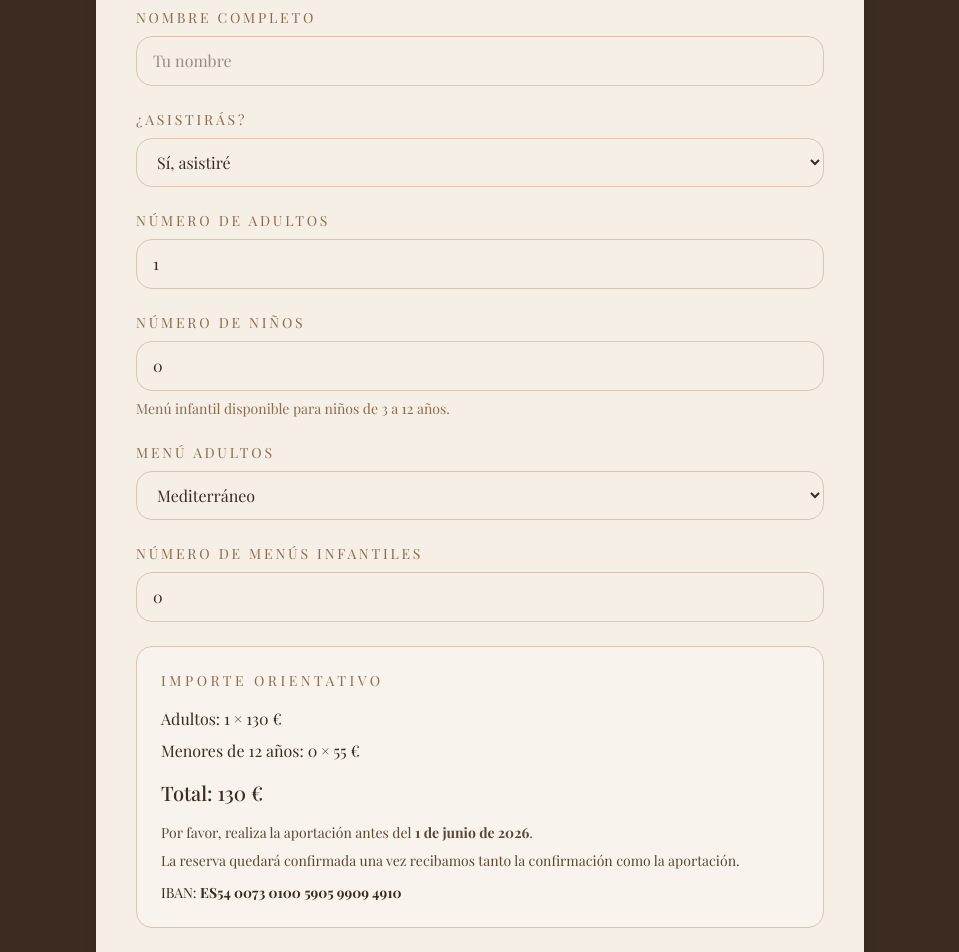
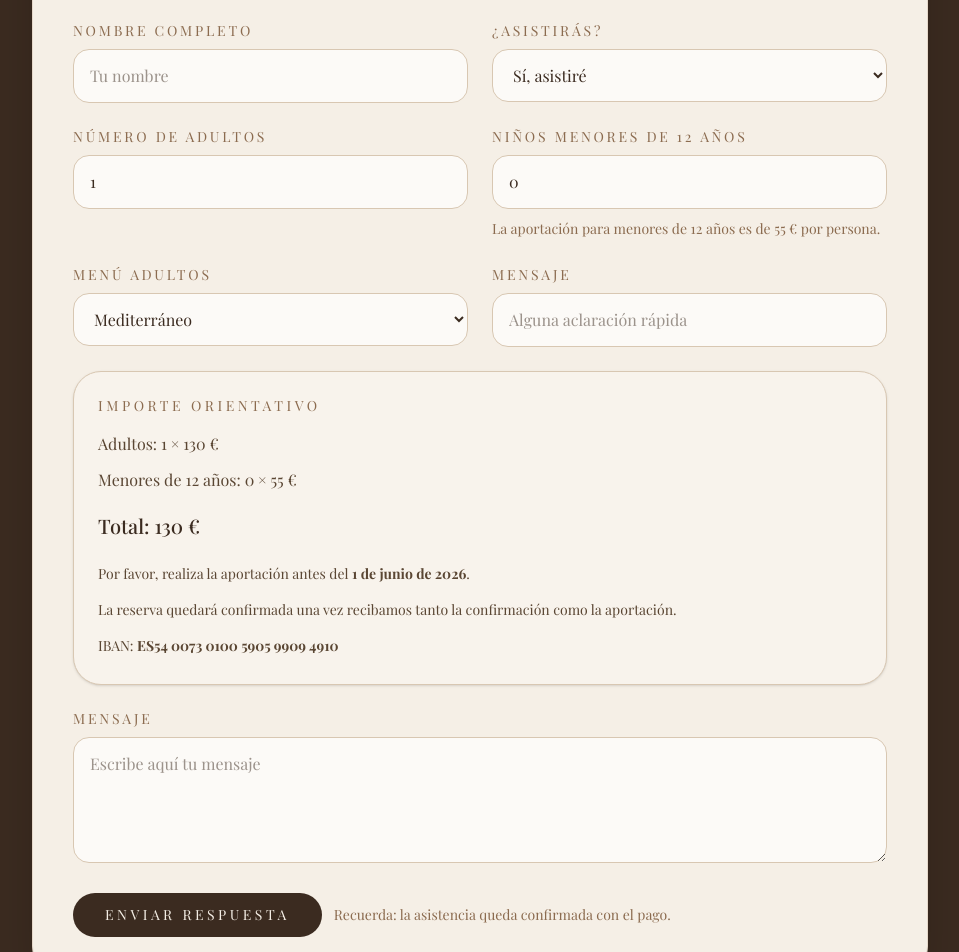
Before and after one commit to Jossych18/boda-web, a Next.js app: page /rsvp in a window 1280 px wide. Shown: the part 340-1292 px from the top of the page, without its empty margins (160-1119 px from the left). Built offline with nearby package versions, Linux system fonts and the light colour scheme; a web font is replaced by a local one.

Commit message:
rsvp visual uniforme con home

```diff
--- a/app/rsvp/page.tsx
+++ b/app/rsvp/page.tsx
@@ -6,13 +6,15 @@ import Link from "next/link";
 export default function RsvpPage() {
   const [enviado, setEnviado] = useState(false);
   const [nombre, setNombre] = useState("");
+  const [asistencia, setAsistencia] = useState("Sí, asistiré");
   const [adultos, setAdultos] = useState(1);
   const [ninos, setNinos] = useState(0);
 
   const PRECIO_ADULTO = 130;
   const PRECIO_NINO = 55;
 
-  const total = adultos * PRECIO_ADULTO + ninos * PRECIO_NINO;
+  const asistira = asistencia === "Sí, asistiré";
+  const total = asistira ? adultos * PRECIO_ADULTO + ninos * PRECIO_NINO : 0;
 
   async function handleSubmit(e: React.FormEvent<HTMLFormElement>) {
     e.preventDefault();
@@ -32,6 +34,7 @@ export default function RsvpPage() {
       setNombre((data.get("nombre") as string) || "");
       setEnviado(true);
       form.reset();
+      setAsistencia("Sí, asistiré");
       setAdultos(1);
       setNinos(0);
     }
@@ -39,27 +42,34 @@ export default function RsvpPage() {
 
   if (enviado) {
     return (
-      <main className="flex min-h-screen items-center justify-center bg-[#3b2b20] px-4 py-10 text-[#f5efe6] sm:px-6">
-        <div className="w-full max-w-2xl rounded-[2rem] bg-[#f5efe6] p-8 text-center text-[#3b2b20] shadow-2xl sm:p-10">
-          <h1 className="text-3xl font-light sm:text-4xl">
+      <main className="min-h-screen bg-[#3b2b20] px-4 py-10 text-[#f5efe6] sm:px-6 sm:py-16">
+        <div className="mx-auto flex min-h-[80vh] max-w-3xl items-center justify-center">
+          <div className="w-full rounded-[2rem] border border-[#e5d8ca] bg-[#f5efe6] p-8 text-center text-[#3b2b20] shadow-2xl sm:p-10">
+            <p className="text-xs uppercase tracking-[0.3em] text-[#8b6b4f]">
+              Confirmación recibida
+            </p>
+
+            <h1 className="mt-4 text-3xl font-light sm:text-4xl">
               ¡Gracias{nombre ? `, ${nombre}` : ""}!
             </h1>
 
-          <p className="mt-4 text-base text-[#5a4633] sm:text-lg">
-            Hemos recibido tu confirmación 💍
+            <p className="mt-4 text-base leading-7 text-[#5a4633] sm:text-lg">
+              Hemos recibido tu respuesta 💍
             </p>
 
-          <p className="mt-3 text-sm text-[#8b6b4f] sm:text-base">
-            Recuerda realizar la aportación correspondiente antes del 1 de junio
-            de 2026 para confirmar la reserva.
+            <p className="mt-3 text-sm leading-7 text-[#8b6b4f] sm:text-base">
+              {asistira
+                ? "Recuerda realizar la aportación correspondiente antes del 1 de junio de 2026 para confirmar la reserva."
+                : "Gracias por avisarnos con antelación."}
             </p>
 
-          <a
+            <Link
               href="/"
-            className="mt-8 inline-block rounded-full bg-[#3b2b20] px-6 py-3 text-xs uppercase tracking-[0.25em] text-[#f5efe6] transition hover:bg-[#5a4633] sm:px-8 sm:text-sm"
+              className="mt-8 inline-block rounded-full bg-[#3b2b20] px-8 py-3 text-xs uppercase tracking-[0.25em] text-[#f5efe6] transition hover:bg-[#5a4633] sm:text-sm"
             >
               Volver a la invitación
-          </a>
+            </Link>
+          </div>
         </div>
       </main>
     );
@@ -67,7 +77,8 @@ export default function RsvpPage() {
 
   return (
     <main className="min-h-screen bg-[#3b2b20] px-4 py-10 text-[#f5efe6] sm:px-6 sm:py-16">
-      <div className="mx-auto max-w-3xl rounded-[2rem] bg-[#f5efe6] p-6 text-[#3b2b20] shadow-lg sm:p-8 md:p-10">
+      <div className="mx-auto max-w-4xl">
+        <div className="rounded-[2rem] border border-[#e5d8ca] bg-[#f5efe6] p-6 text-[#3b2b20] shadow-2xl sm:p-8 md:p-10">
           <Link
             href="/"
             className="inline-flex items-center text-xs uppercase tracking-[0.25em] text-[#8b6b4f] transition hover:opacity-70 sm:text-sm"
@@ -75,20 +86,24 @@ export default function RsvpPage() {
             ← Volver a la invitación
           </Link>
 
-        <p className="mt-6 text-xs uppercase tracking-[0.3em] text-[#8b6b4f] sm:text-sm">
+          <div className="mt-6 max-w-2xl">
+            <p className="text-xs uppercase tracking-[0.3em] text-[#8b6b4f] sm:text-sm">
               Confirmar asistencia
             </p>
 
-        <h1 className="mt-4 text-3xl font-light sm:text-4xl">RSVP</h1>
+            <h1 className="mt-4 text-3xl font-light sm:text-4xl md:text-5xl">
+              RSVP
+            </h1>
 
-        <p className="mt-4 text-base text-[#5a4633] sm:text-lg">
+            <p className="mt-4 text-base leading-7 text-[#5a4633] sm:text-lg">
               Nos encantará contar contigo en este día tan especial.
             </p>
 
-        <p className="mt-3 text-sm text-[#8b6b4f] sm:text-base">
-          Por favor, confirma tu asistencia y realiza la aportación antes del
-          01.06.2026.
+            <p className="mt-3 text-sm leading-7 text-[#8b6b4f] sm:text-base">
+              Por favor, confirma tu asistencia y realiza la aportación antes del{" "}
+              <strong>01.06.2026</strong>.
             </p>
+          </div>
 
           <form onSubmit={handleSubmit} className="mt-8 space-y-6 sm:mt-10">
             <input
@@ -96,9 +111,9 @@ export default function RsvpPage() {
               name="_subject"
               value="Nueva confirmación de boda 💍"
             />
-
             <input type="hidden" name="total_aportacion" value={total} />
 
+            <div className="grid gap-6 md:grid-cols-2">
               <div>
                 <label className="mb-2 block text-xs uppercase tracking-[0.2em] text-[#8b6b4f] sm:text-sm">
                   Nombre completo
@@ -107,7 +122,7 @@ export default function RsvpPage() {
                   type="text"
                   name="nombre"
                   required
-              className="w-full rounded-2xl border border-[#d8c7b2] px-4 py-3 outline-none"
+                  className="w-full rounded-2xl border border-[#d8c7b2] bg-[#fcfaf7] px-4 py-3.5 text-[#3b2b20] outline-none transition focus:border-[#8b6b4f]"
                   placeholder="Tu nombre"
                 />
               </div>
@@ -118,13 +133,19 @@ export default function RsvpPage() {
                 </label>
                 <select
                   name="asistencia"
-              className="w-full rounded-2xl border border-[#d8c7b2] px-4 py-3 outline-none"
+                  value={asistencia}
+                  onChange={(e) => setAsistencia(e.target.value)}
+                  className="w-full rounded-2xl border border-[#d8c7b2] bg-[#fcfaf7] px-4 py-3.5 text-[#3b2b20] outline-none transition focus:border-[#8b6b4f]"
                 >
                   <option>Sí, asistiré</option>
                   <option>No podré asistir</option>
                 </select>
               </div>
+            </div>
 
+            {asistira && (
+              <>
+                <div className="grid gap-6 md:grid-cols-2">
                   <div>
                     <label className="mb-2 block text-xs uppercase tracking-[0.2em] text-[#8b6b4f] sm:text-sm">
                       Número de adultos
@@ -134,35 +155,41 @@ export default function RsvpPage() {
                       name="adultos"
                       min="1"
                       value={adultos}
-              onChange={(e) => setAdultos(Number(e.target.value))}
-              className="w-full rounded-2xl border border-[#d8c7b2] px-4 py-3 outline-none"
+                      onChange={(e) =>
+                        setAdultos(Math.max(1, Number(e.target.value) || 1))
+                      }
+                      className="w-full rounded-2xl border border-[#d8c7b2] bg-[#fcfaf7] px-4 py-3.5 text-[#3b2b20] outline-none transition focus:border-[#8b6b4f]"
                     />
                   </div>
 
                   <div>
                     <label className="mb-2 block text-xs uppercase tracking-[0.2em] text-[#8b6b4f] sm:text-sm">
-              Número de niños
+                      Niños menores de 12 años
                     </label>
                     <input
                       type="number"
                       name="ninos"
                       min="0"
                       value={ninos}
-              onChange={(e) => setNinos(Number(e.target.value))}
-              className="w-full rounded-2xl border border-[#d8c7b2] px-4 py-3 outline-none"
+                      onChange={(e) =>
+                        setNinos(Math.max(0, Number(e.target.value) || 0))
+                      }
+                      className="w-full rounded-2xl border border-[#d8c7b2] bg-[#fcfaf7] px-4 py-3.5 text-[#3b2b20] outline-none transition focus:border-[#8b6b4f]"
                     />
-            <p className="mt-2 text-sm text-[#8b6b4f]">
-              Menú infantil disponible para niños de 3 a 12 años.
+                    <p className="mt-2 text-sm leading-6 text-[#8b6b4f]">
+                      La aportación para menores de 12 años es de 55 € por persona.
                     </p>
                   </div>
+                </div>
 
+                <div className="grid gap-6 md:grid-cols-2">
                   <div>
                     <label className="mb-2 block text-xs uppercase tracking-[0.2em] text-[#8b6b4f] sm:text-sm">
                       Menú adultos
                     </label>
                     <select
                       name="menu_adultos"
-              className="w-full rounded-2xl border border-[#d8c7b2] px-4 py-3 outline-none"
+                      className="w-full rounded-2xl border border-[#d8c7b2] bg-[#fcfaf7] px-4 py-3.5 text-[#3b2b20] outline-none transition focus:border-[#8b6b4f]"
                     >
                       <option>Mediterráneo</option>
                       <option>Vegetariano</option>
@@ -171,50 +198,57 @@ export default function RsvpPage() {
 
                   <div>
                     <label className="mb-2 block text-xs uppercase tracking-[0.2em] text-[#8b6b4f] sm:text-sm">
-              Número de menús infantiles
+                      Mensaje
                     </label>
                     <input
-              type="number"
-              name="menus_infantiles"
-              min="0"
-              value={ninos}
-              onChange={(e) => setNinos(Number(e.target.value))}
-              className="w-full rounded-2xl border border-[#d8c7b2] px-4 py-3 outline-none"
-              placeholder="0"
+                      type="text"
+                      name="mensaje_corto"
+                      className="w-full rounded-2xl border border-[#d8c7b2] bg-[#fcfaf7] px-4 py-3.5 text-[#3b2b20] outline-none transition focus:border-[#8b6b4f]"
+                      placeholder="Alguna aclaración rápida"
                     />
                   </div>
+                </div>
 
-          <div className="rounded-2xl border border-[#d8c7b2] bg-[#f8f3ec] p-6 text-[#3b2b20]">
+                <div className="rounded-[1.75rem] border border-[#d8c7b2] bg-[#f8f3ec] p-6 shadow-sm">
                   <p className="text-xs uppercase tracking-[0.25em] text-[#8b6b4f] sm:text-sm">
                     Importe orientativo
                   </p>
 
-            <div className="mt-4 space-y-2 text-sm sm:text-base">
+                  <div className="mt-4 grid gap-3 text-sm text-[#5a4633] sm:text-base">
                     <p>
                       Adultos: {adultos} × {PRECIO_ADULTO} €
                     </p>
                     <p>
                       Menores de 12 años: {ninos} × {PRECIO_NINO} €
                     </p>
-              <p className="pt-2 text-lg font-medium sm:text-xl">
+                    <p className="pt-2 text-lg font-medium text-[#3b2b20] sm:text-xl">
                       Total: {total} €
                     </p>
                   </div>
 
-            <p className="mt-4 text-sm text-[#5a4633]">
+                  <div className="mt-5 space-y-2 text-sm leading-7 text-[#5a4633]">
+                    <p>
                       Por favor, realiza la aportación antes del{" "}
                       <strong>1 de junio de 2026</strong>.
                     </p>
-
-            <p className="mt-2 text-sm text-[#5a4633]">
+                    <p>
                       La reserva quedará confirmada una vez recibamos tanto la
                       confirmación como la aportación.
                     </p>
-
-            <p className="mt-3 text-sm">
+                    <p>
                       IBAN: <strong>ES54 0073 0100 5905 9909 4910</strong>
                     </p>
                   </div>
+                </div>
+              </>
+            )}
+
+            {!asistira && (
+              <div className="rounded-[1.75rem] border border-[#d8c7b2] bg-[#f8f3ec] p-6 text-sm leading-7 text-[#5a4633] shadow-sm">
+                Gracias por avisarnos con antelación. Nos ayudará mucho en la
+                organización del día.
+              </div>
+            )}
 
             <div>
               <label className="mb-2 block text-xs uppercase tracking-[0.2em] text-[#8b6b4f] sm:text-sm">
@@ -223,18 +257,27 @@ export default function RsvpPage() {
               <textarea
                 name="mensaje"
                 rows={4}
-              className="w-full rounded-2xl border border-[#d8c7b2] px-4 py-3 outline-none"
+                className="w-full rounded-2xl border border-[#d8c7b2] bg-[#fcfaf7] px-4 py-3.5 text-[#3b2b20] outline-none transition focus:border-[#8b6b4f]"
                 placeholder="Escribe aquí tu mensaje"
               />
             </div>
 
+            <div className="flex flex-col gap-3 sm:flex-row sm:items-center">
               <button
                 type="submit"
-            className="w-full rounded-full bg-[#3b2b20] px-8 py-3 text-xs uppercase tracking-[0.25em] text-[#f5efe6] transition hover:bg-[#5a4633] sm:w-auto sm:text-sm"
+                className="rounded-full bg-[#3b2b20] px-8 py-3 text-xs uppercase tracking-[0.25em] text-[#f5efe6] transition hover:bg-[#5a4633] sm:text-sm"
               >
                 Enviar respuesta
               </button>
+
+              <p className="text-sm text-[#8b6b4f]">
+                {asistira
+                  ? "Recuerda: la asistencia queda confirmada con el pago."
+                  : "Tu respuesta se enviará al momento."}
+              </p>
+            </div>
           </form>
+        </div>
       </div>
     </main>
   );
```
Lines whose indentation alone changed are shown as unchanged.
